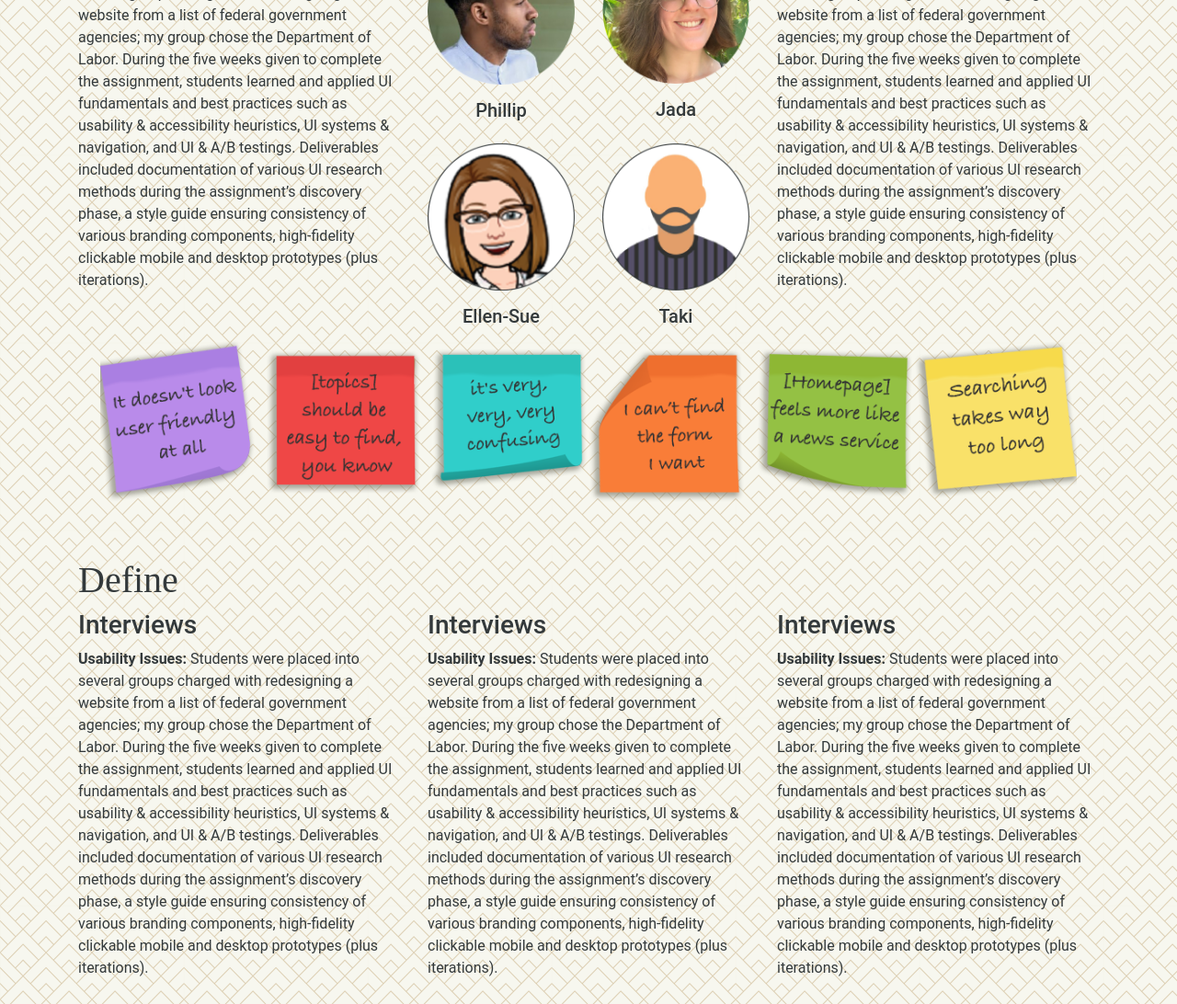
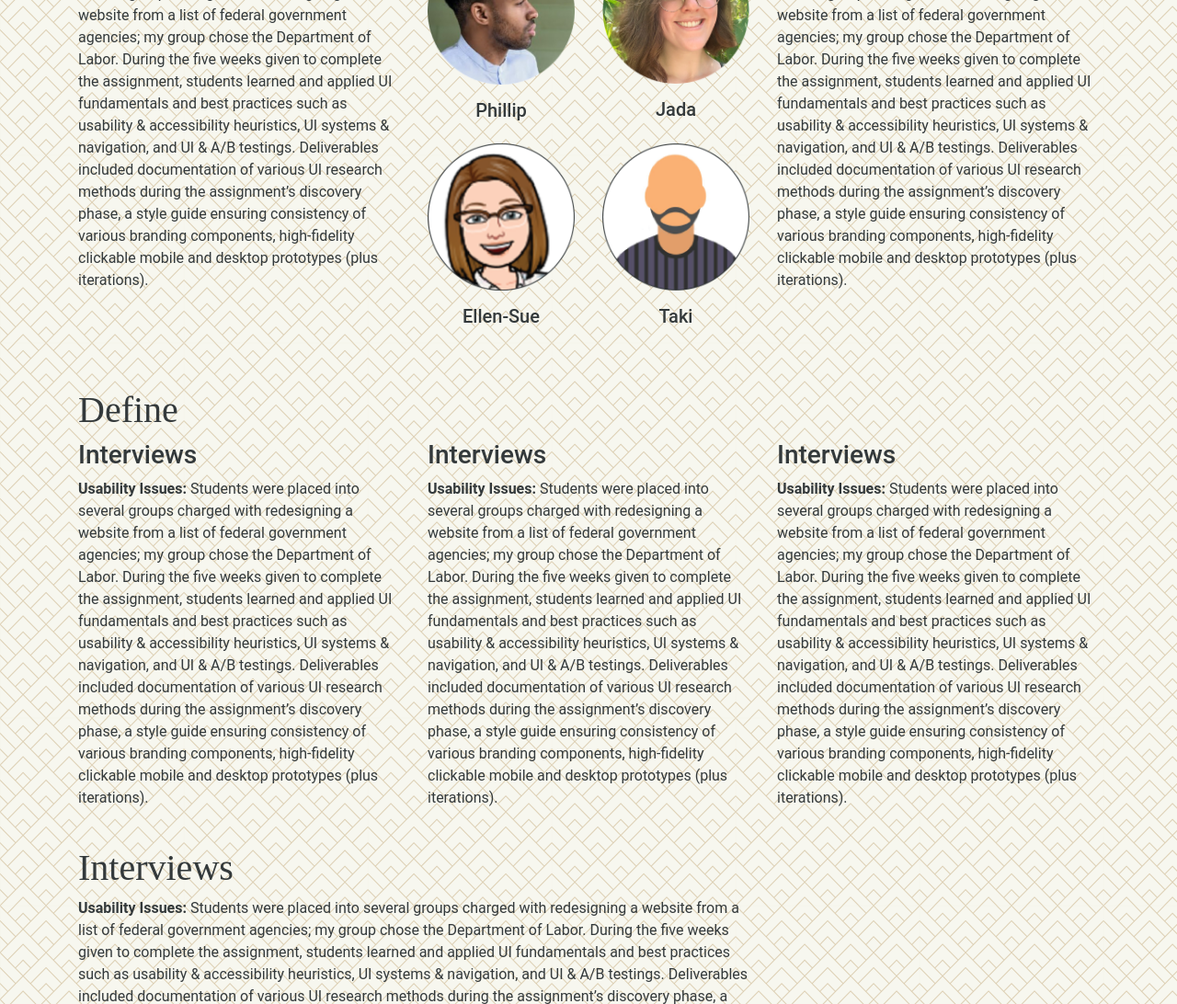
Before and after one commit to garciamoss/UX_UI_HW_20, a plain HTML site: page index.html in a window 1280 px wide. Shown: the part 2483-3575 px from the top of the page at 92% size. Drawn offline with nearby package versions, Linux system fonts and the light colour scheme.

Commit message:
Deleted Sticky Notes image
Image was causing layout to be off-centered by 15px

```diff
--- a/css/style.css
+++ b/css/style.css
@@ -102,9 +102,6 @@ color: #f1f0e2 !important;
 
 
 /*Discover Section*/
-#discover {
-    border-bottom: 0px transparent;
-}
 img {
     width: 100%;
 }
--- a/index.html
+++ b/index.html
@@ -201,13 +201,7 @@
          </div>
           </div>
         </div>
-        <div class="row">
-          <div class="col-1"></div>
-          <div class="col-10">
-          <img src="images/stckyNotes.png">
-          </div>
-          <div class="col-1"></div>
-        </div>
+
       </section>
 <!--Define Section here. May use jumbotron for statement-->
       <section id="define">
@@ -254,6 +248,10 @@
           <h2>Deliver</h2>
         </div>
       </section>
+<!--Footer material, such as contact info and social media links-->
+       <footer class="bottomNav">
+        <p> Copyright 2022. Lisa Garcia Moss. All rights reserved.</p>
+    </footer>
     </body>
     <script src="https://ajax.googleapis.com/ajax/libs/jquery/3.6.0/jquery.min.js"></script>
     <script src="https://cdn.jsdelivr.net/npm/@popperjs/core@2.11.5/dist/umd/popper.min.js" integrity="sha384-Xe+8cL9oJa6tN/veChSP7q+mnSPaj5Bcu9mPX5F5xIGE0DVittaqT5lorf0EI7Vk" crossorigin="anonymous"></script>
```
